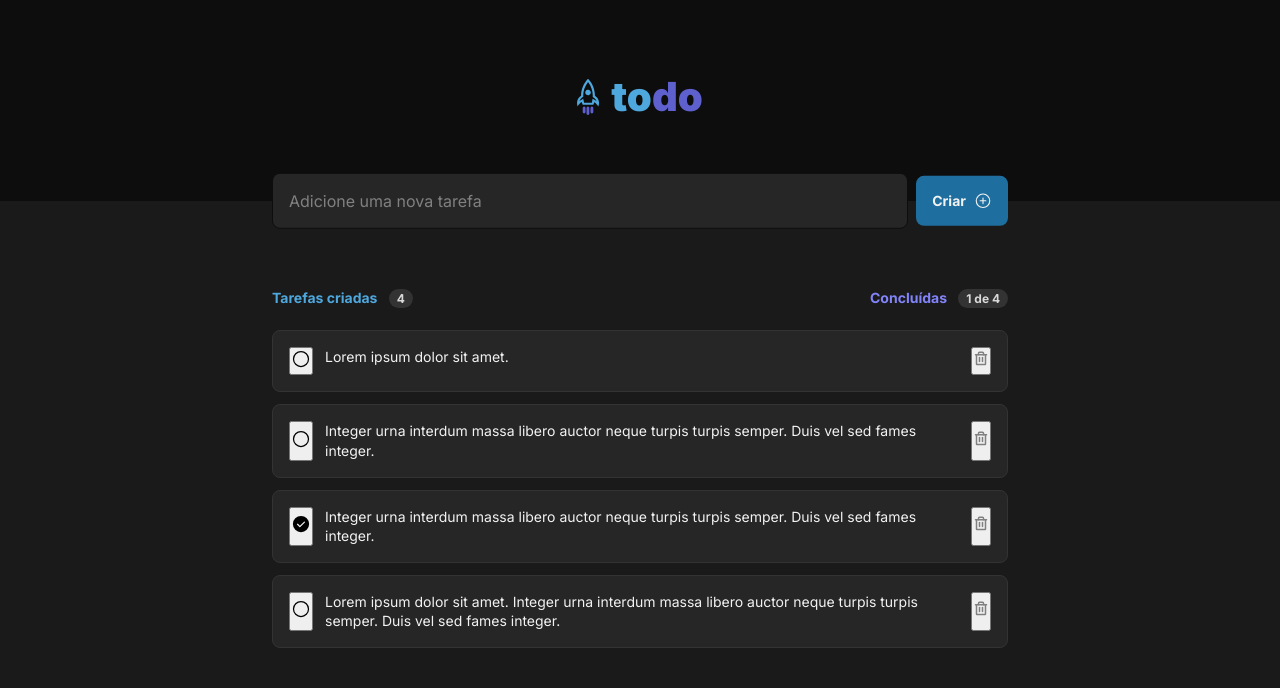
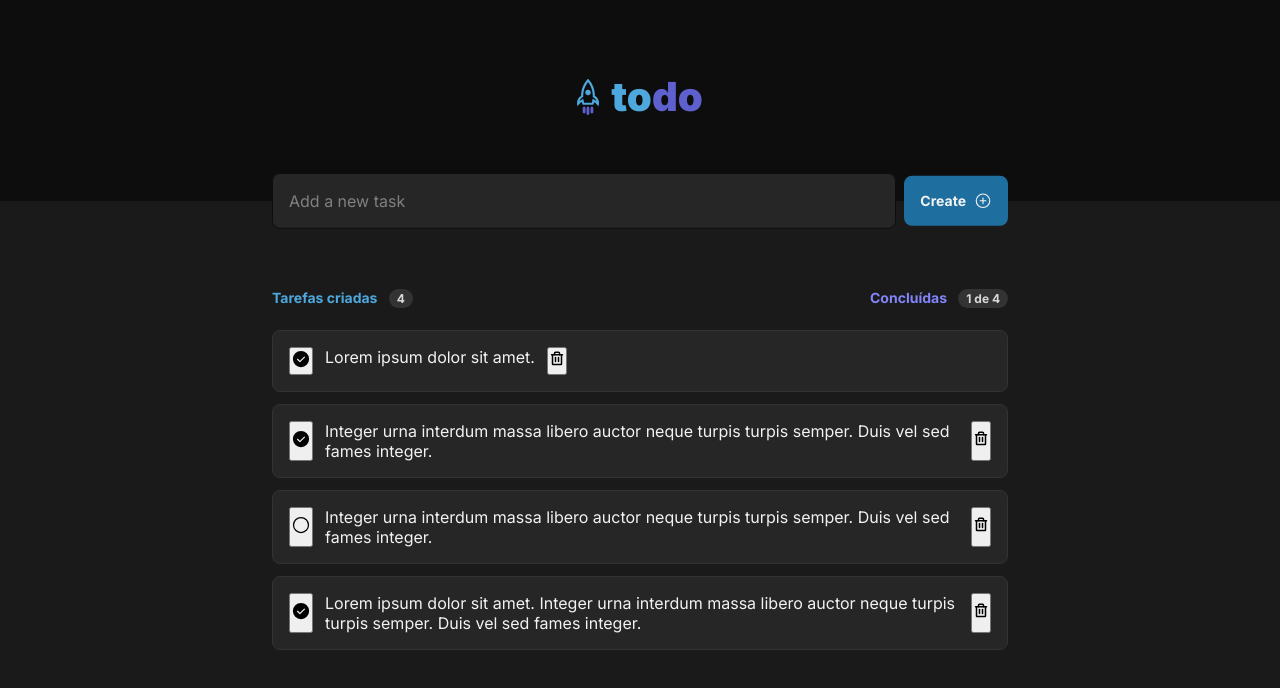
Before and after one commit to castrosuellenx/ignite-to-do-list-reactjs, a React (Vite) app: page / in a window 1280 px wide. Shown: the top 688 px of the page. Built offline with nearby package versions, Linux system fonts and the light colour scheme.

Commit message:
update App semantic

```diff
--- a/src/App.module.css
+++ b/src/App.module.css
@@ -15,7 +15,7 @@
   margin: 0 auto;
 }
 
-.inputWrapper {
+.formWrapper {
   display: flex;
   align-items: center;
   gap: 0.5rem;
@@ -23,8 +23,31 @@
   margin-bottom: calc(4rem * 0.5);
 }
 
-.taskListContent {
+.taskListWrapper {
   display: flex;
   flex-direction: column;
   gap: 0.75rem;
 }
+
+.createButton {
+  display: flex;
+  align-items: center;
+  justify-content: center;
+
+  font-size: 0.875rem;
+  font-weight: bold;
+  color: var(--gray-100);
+  line-height: 0;
+
+  gap: 0.5rem;
+  padding: 1rem;
+
+  cursor: pointer;
+  border: none;
+  border-radius: 8px;
+  background-color: var(--blue-dark);
+}
+
+.createButton:hover {
+  background-color: var(--blue);
+}
--- a/src/App.tsx
+++ b/src/App.tsx
@@ -1,5 +1,6 @@
+import {PlusCircle} from 'phosphor-react';
+
 import styles from './App.module.css';
-import {CreateButton} from './components/CreateButton';
 import {Header} from './components/Header';
 import {Input} from './components/Input';
 import {EmptyList} from './components/List/EmptyList';
@@ -42,12 +43,15 @@ function App() {
       <Header />
 
       <main className={styles.content}>
-        <div className={styles.inputWrapper}>
-          <Input placeholder="Adicione uma nova tarefa" />
-          <CreateButton />
-        </div>
+        <form className={styles.formWrapper}>
+          <Input placeholder="Add a new task" aria-label="Task name" />
 
-        <div>
+          <button className={styles.createButton} type="submit">
+            Create <PlusCircle size={18} />
+          </button>
+        </form>
+
+        <section>
           <ListHeader
             tasksLength={tasksLength}
             tasksCompleted={tasksCompleted}
@@ -56,13 +60,13 @@ function App() {
           {isEmptyList ? (
             <EmptyList />
           ) : (
-            <div className={styles.taskListContent}>
+            <ul className={styles.taskListWrapper}>
               {tasks.map((task) => (
                 <Task key={task.id} task={task} />
               ))}
-            </div>
+            </ul>
           )}
-        </div>
+        </section>
       </main>
     </div>
   );
--- a/src/components/CreateButton.module.css
+++ /dev/null
@@ -1,22 +0,0 @@
-.createButton {
-  display: flex;
-  align-items: center;
-  justify-content: center;
-
-  font-size: 0.875rem;
-  font-weight: bold;
-  color: var(--gray-100);
-  line-height: 0;
-
-  gap: 0.5rem;
-  padding: 1rem;
-
-  cursor: pointer;
-  border: none;
-  border-radius: 8px;
-  background-color: var(--blue-dark);
-}
-
-.createButton:hover {
-  background-color: var(--blue);
-}
--- a/src/components/CreateButton.tsx
+++ /dev/null
@@ -1,10 +0,0 @@
-import {PlusCircle} from 'phosphor-react';
-import styles from './CreateButton.module.css';
-
-export function CreateButton() {
-  return (
-    <button className={styles.createButton}>
-      Criar <PlusCircle size={18} />
-    </button>
-  );
-}
--- a/src/components/Header.tsx
+++ b/src/components/Header.tsx
@@ -3,7 +3,7 @@ import {RocketIcon} from './RocketIcon';
 
 export function Header() {
   return (
-    <header className={styles.header}>
+    <header className={styles.header} aria-label="To Do List Header">
       <RocketIcon width="1.375rem" height="2.25rem" />
       <h1 className={styles.title}>
         <span>to</span>
--- a/src/components/List/Task.module.css
+++ b/src/components/List/Task.module.css
@@ -1,4 +1,4 @@
-.taskContainer {
+.container {
   display: flex;
   flex-direction: row;
   gap: 0.75rem;
@@ -8,7 +8,7 @@
   background-color: var(--gray-500);
 }
 
-.taskDescription {
+.description {
   flex: 1;
   font-size: 0.875rem;
   line-height: 140%;
--- a/src/components/List/Task.tsx
+++ b/src/components/List/Task.tsx
@@ -14,33 +14,27 @@ type Props = {
 
 export function Task({task}: Props) {
   return (
-    <div className={styles.taskContainer}>
-      {task.isCompleted ? (
-        <button
-          className={styles.taskCheckbox}
-          type="button"
-          title="Marcar tarefa"
-        >
+    <div className={styles.container}>
+      <button
+        className={task.isCompleted ? styles.checkboxChecked : styles.checkbox}
+        type="button"
+        title={task.isCompleted ? 'Desmarcar tarefa' : 'Marcar tarefa'}
+      >
+        {task.isCompleted ? (
+          <Circle size={20} />
+        ) : (
           <CheckCircle size={20} weight="fill" />
-        </button>
-      ) : (
-        <button
-          className={styles.taskCheckboxCompleted}
-          type="button"
-          title="Desmarcar tarefa"
-        >
-          <Circle size={20} />
-        </button>
-      )}
+        )}
+      </button>
 
       <p className={styles.taskDescription}>{task.description}</p>
 
       <button
-        className={styles.taskTrashButton}
+        className={styles.trashButton}
         type="button"
         title="Deletar tarefa"
       >
-        <Trash size={16} weight="bold" color="var(--gray-300)" />
+        <Trash size={16} weight="bold" />
       </button>
     </div>
   );
```
